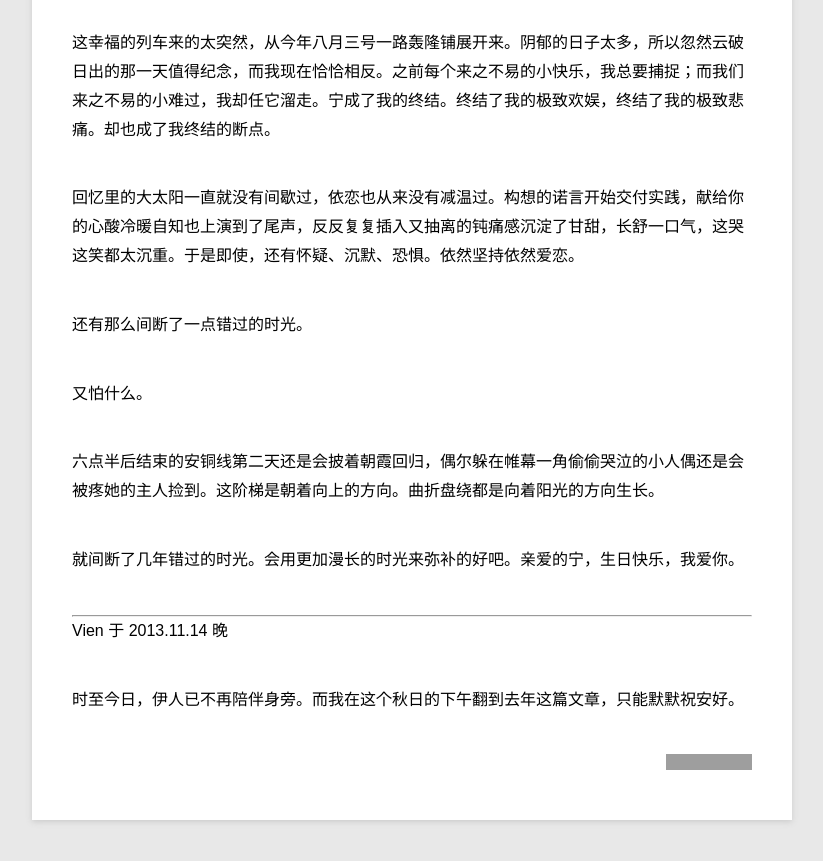
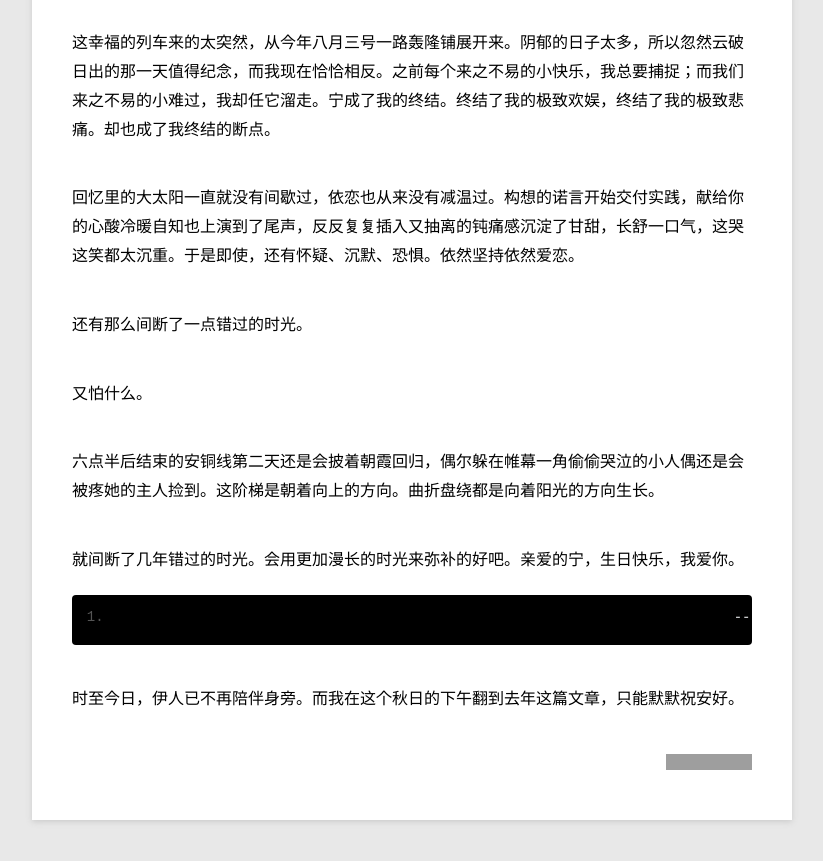
Before and after one commit to geeklive/geeklive.github.io, a Jekyll site: the page built from _posts/2014-11-21-The-Past-Time.md, in a window 1280 px wide and 900 px high, scrolled down 948 px. Shown: the top 861 px of the window, without its empty margins (88-911 px from the left). Built offline with Jekyll 4.4.1, drawn with Linux system fonts in a browser that asks for light colours; Markdown is read by kramdown in place of the engine named in the settings; comment, search, counter and statistics services are not loaded; grey boxes are pictures that could not be loaded.

Commit message:
Update 2014-11-21-The-Past-Time.md

```diff
--- a/_posts/2014-11-21-The-Past-Time.md
+++ b/_posts/2014-11-21-The-Past-Time.md
@@ -31,8 +31,6 @@
 
 就间断了几年错过的时光。会用更加漫长的时光来弥补的好吧。亲爱的宁，生日快乐，我爱你。
 
----
-
-Vien 于 2013.11.14 晚
+                                                                              -------Vien 于 2013.11.14 晚
 
 时至今日，伊人已不再陪伴身旁。而我在这个秋日的下午翻到去年这篇文章，只能默默祝安好。
```
